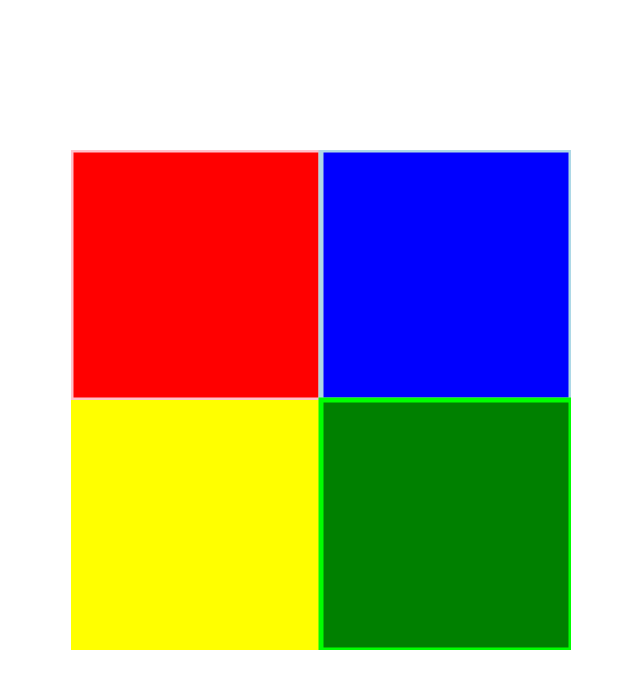
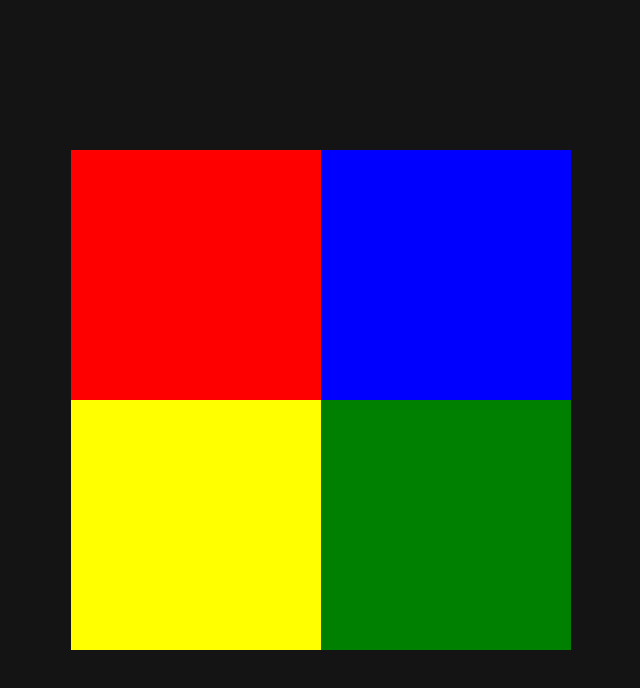
Before and after one commit to Eccentricware/s2roop, a React app: page / in a window 1280 px wide. Shown: the top 688 px of the page, without its empty margins (319-959 px from the left). Built offline with nearby package versions, Linux system fonts and the light colour scheme.

Commit message:
Refactored center buttons into own component

```diff
--- a/src/App.css
+++ b/src/App.css
@@ -1,12 +1,4 @@
-.app {
+body {
   height: 100vh;
+  background-color: rgb(20, 20, 20);
 }
-
-.center-area {
-  position: absolute;
-  /* margin: 0 auto; */
-  left: 50%;
-  top: 50%;
-  /* height: 100vh; */
-  transform: translate(-50%, -50%);
-}
--- a/src/App.jsx
+++ b/src/App.jsx
@@ -1,59 +1,16 @@
 import React, { useState } from "react";
 import "./App.css";
+
+import CenterButtons from './CenterButtons/CenterButtons.jsx';
 
 const App = (props) => {
   const [width, setWidth] = useState(500);
   const [height, setHeight] = useState(500);
+  const [btnBorder, setBtnBorder] = useState(5);
 
   return (
     <div className="App">
-      <svg className="center-area" width={width} height={height} viewBox={`0 0 ${width} ${height}`}>
-
-        <polygon id="red-button" points={`
-            ${width / 2} , ${height / 2}
-            0 , ${height / 2}
-            0 , 0
-            ${width / 2} , 0
-          `}
-          fill="red"
-          stroke="pink"
-          strokeWidth="5"
-        />
-
-        <polygon id="blue-button" points={`
-            ${width / 2} , ${height / 2}
-            ${width / 2} , 0
-            ${width} , 0
-            ${width} , ${height / 2}
-          `}
-          fill="blue"
-          stroke="lightblue"
-          strokeWidth="5"
-        />
-
-        <polygon id="yellow-button" points={`
-            ${width / 2} , ${height / 2}
-            ${width / 2} , ${height}
-            0 , ${height}
-            0 , ${height / 2}
-          `}
-          fill="yellow"
-          stroke="sunshine"
-          strokeWidth="5"
-        />
-
-        <polygon id="green-button" points={`
-            ${width / 2} , ${height / 2}
-            ${width} , ${height / 2}
-            ${width} , ${height}
-            ${width / 2} , ${height}
-          `}
-          fill="green"
-          stroke="lime"
-          strokeWidth="5"
-        />
-
-      </svg>
+      <CenterButtons width={width} height={height} />
     </div>
   )
 }
--- /dev/null
+++ b/src/CenterButtons/CenterButtons.css
@@ -0,0 +1,16 @@
+.center-area {
+  position: absolute;
+  left: 50%;
+  top: 50%;
+  transform: translate(-50%, -50%);
+}
+.red-btn:hover {
+  cursor: pointer;
+}
+
+.green-btn:hover {
+  cursor: pointer;
+  border-width: 2px;
+  border-color: red;
+  border-style: solid;
+}
--- /dev/null
+++ b/src/CenterButtons/CenterButtons.jsx
@@ -0,0 +1,57 @@
+import React from 'react';
+import './CenterButtons.css';
+
+const CenterButtons = ({width, height}) => {
+  return (
+    <svg className="center-area"
+      width={width} height={height}
+      viewBox={`0 0 ${width} ${height}`}
+    >
+      <polygon id="red-btn" points={`
+            ${width / 2} , ${height / 2}
+            0 , ${height / 2}
+            0 , 0
+            ${width / 2} , 0
+          `}
+        fill="red"
+        onClick={() => { console.log('red') }}
+        cursor="pointer"
+      />
+
+      <polygon id="blue-btn" points={`
+            ${width / 2} , ${height / 2}
+            ${width / 2} , 0
+            ${width} , 0
+            ${width} , ${height / 2}
+          `}
+        fill="blue"
+        onClick={() => { console.log('blue') }}
+        cursor="pointer"
+      />
+
+      <polygon id="yellow-btn" points={`
+            ${width / 2} , ${height / 2}
+            ${width / 2} , ${height}
+            0 , ${height}
+            0 , ${height / 2}
+          `}
+        fill="yellow"
+        onClick={() => { console.log('yellow') }}
+        cursor="pointer"
+      />
+
+      <polygon id="green-btn" points={`
+            ${width / 2} , ${height / 2}
+            ${width} , ${height / 2}
+            ${width} , ${height}
+            ${width / 2} , ${height}
+          `}
+        fill="green"
+        cursor="pointer"
+      />
+
+    </svg>
+  )
+}
+
+export default CenterButtons;
```
